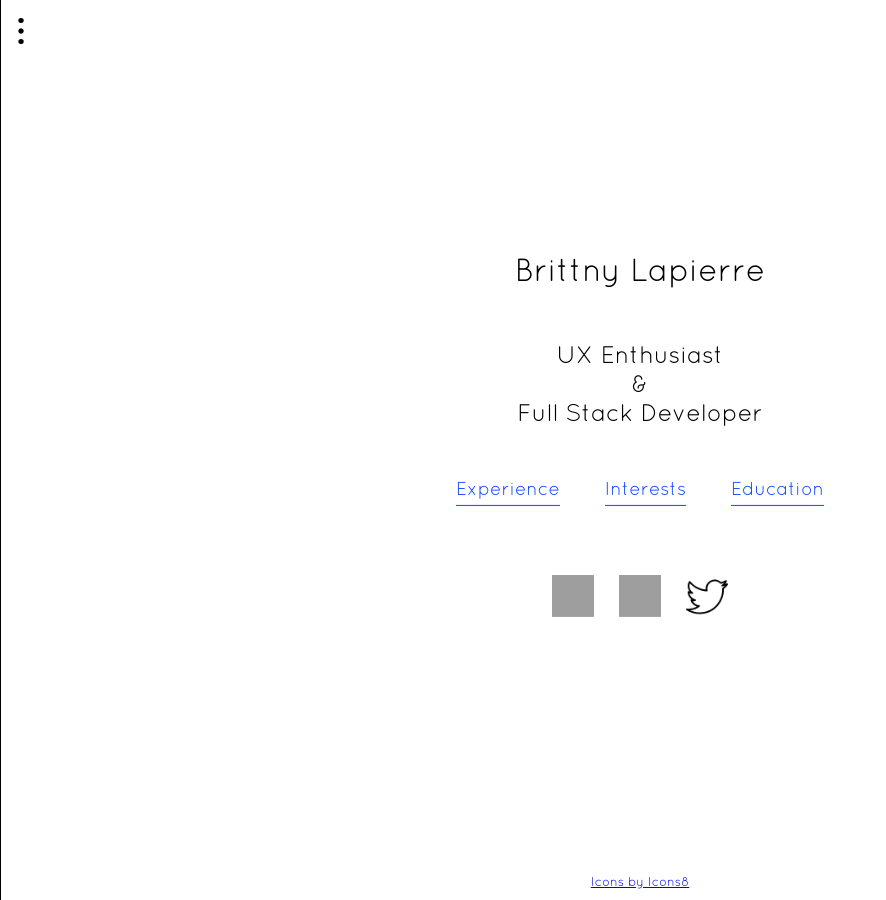
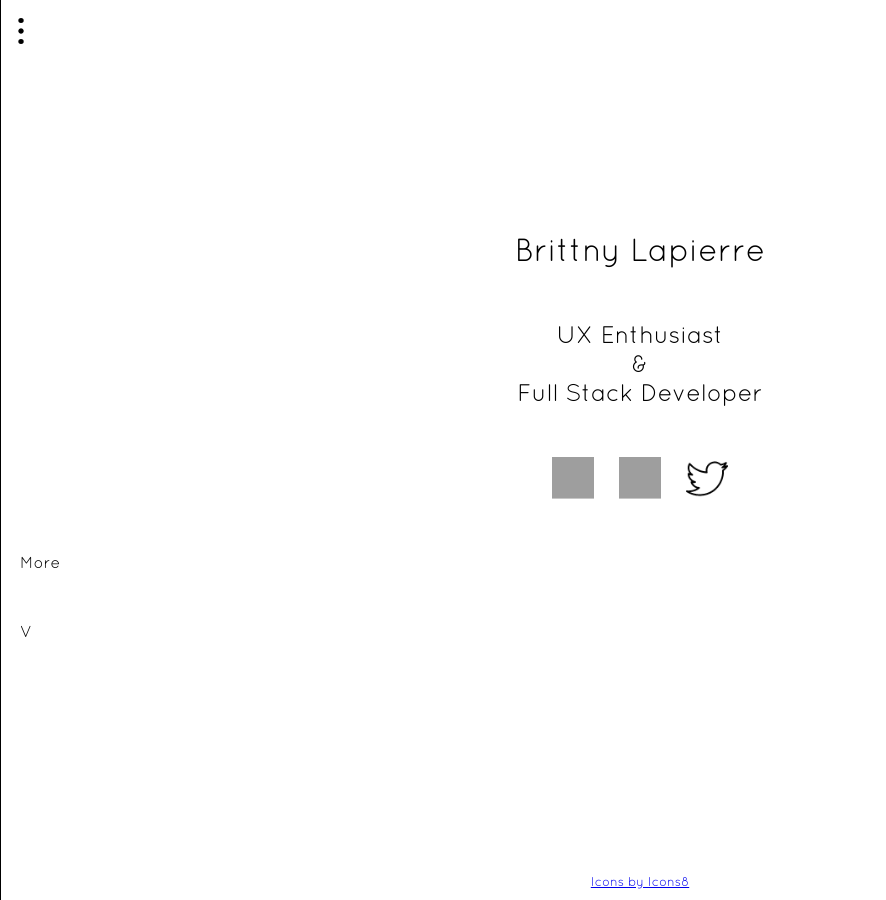
Before and after one commit to brittnylapierre/l3rittny.github.io-old, a Jekyll site: the page index.html, which Jekyll copies as it is, in a window 1280 px wide. Shown: the whole page, without its empty margins (0-886 px from the left). Built offline with Jekyll 4.4.1, drawn with Linux system fonts in a browser that asks for light colours; nearby versions of some CDN libraries; grey boxes are pictures that could not be loaded.

Commit message:
Update index.html

```diff
--- a/index.html
+++ b/index.html
@@ -25,11 +25,11 @@
 		<div id="personal-summary" class="verticle-align">
 			<h1>Brittny Lapierre</h1>
 			<h2>UX Enthusiast <br> & <br> Full Stack Developer</h2>
-			<div id="personal-details" class="horiz-flow-container">
+			<!--div id="personal-details" class="horiz-flow-container">
 				<h3>Experience</h3>
 				<h3>Interests</h3>
 				<h3>Education</h3>
-			</div>
+			</div-->
 			<div id="social-media-details" class="horiz-flow-container">
 				<a target="_blank" href="https://github.com/l3rittny">
 					<img src="/icons/black/GitHub.png" alt="GitHub" height="42" width="42">
@@ -41,6 +41,8 @@
 					<img src="/icons/black/Twitter.png" alt="Twitter" height="42" width="42">
 				</a>
 			</div>
+			<p>More</p>
+			<p>V</p>
 		</div>
 		<div id="footer" class="horiz-flow-container">
 			<a target="_blank" href="https://icons8.com">Icons by Icons8</a>
```
